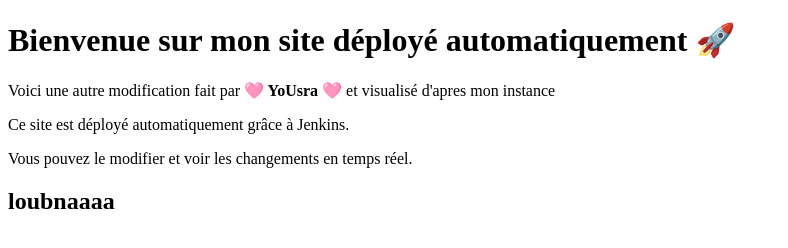
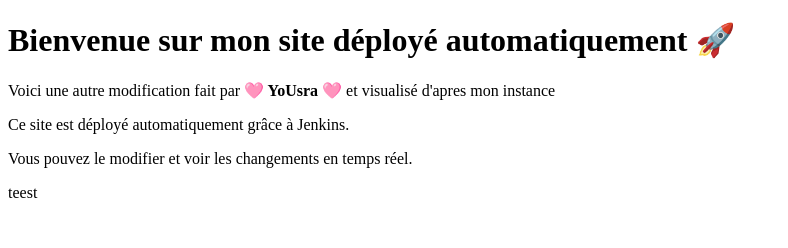
Before and after one commit to yousraMsaouri/Pipeline-Jenkins-Docker-Ansible-sur-AWS, a plain HTML site: page index.html in a window 1280 px wide. Shown: the whole page, without its empty margins (0-788 px from the left). Drawn offline with Linux system fonts and the light colour scheme.

Commit message:
📝 déploiement via Jenkins2

```diff
--- a/index.html
+++ b/index.html
@@ -10,7 +10,8 @@
     <!-- modification : 10-06-2025 -->
     <p>Ce site est déployé automatiquement grâce à Jenkins.</p>
     <p>Vous pouvez le modifier et voir les changements en temps réel.</p>
-    <h2>loubnaaaa</h2>
+    <p>teest</p>
+
 
 </body>
 </html>
```
